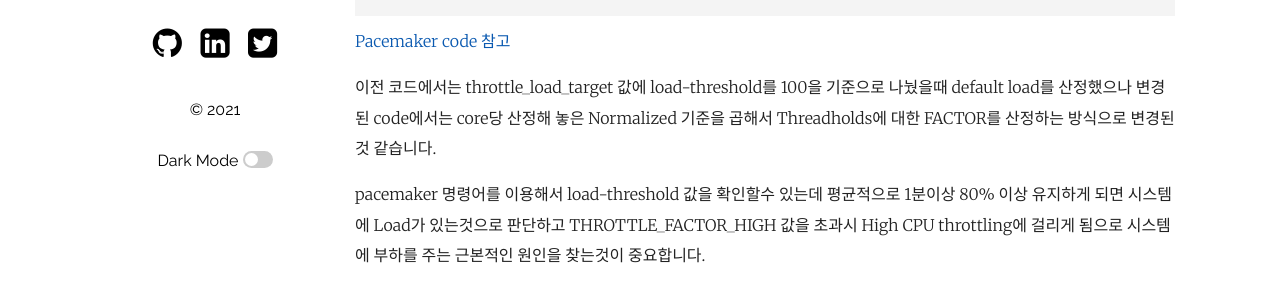
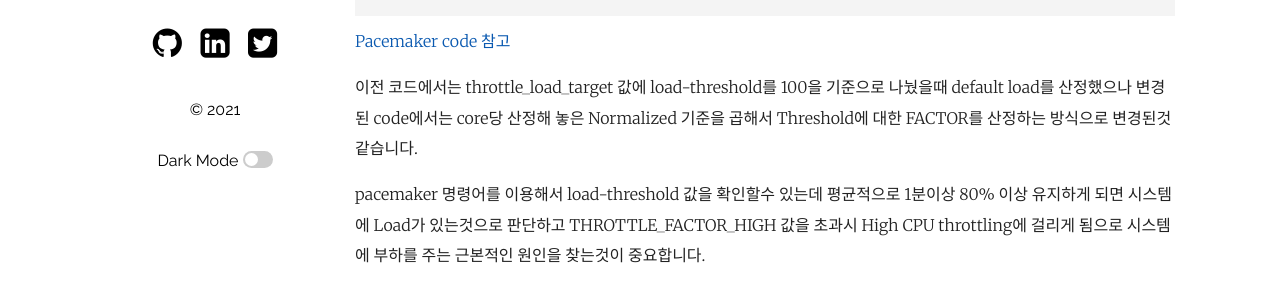
Before and after one commit to hslee77/hslee77.github.io, a Jekyll site: the page built from _posts/2021-05-06-High-CPU-Load-Event.md, in a window 1280 px wide and 900 px high, scrolled down 1306 px. Shown: the part 430-722 px from the top of the window. Built offline with Jekyll 4.4.1, drawn with Linux system fonts in a browser that asks for light colours; some of the changed text lies outside the part shown.

Commit message:
PCS High CPU Load

````diff
--- a/_posts/2021-05-06-High-CPU-Load-Event.md
+++ b/_posts/2021-05-06-High-CPU-Load-Event.md
@@ -80,7 +80,7 @@ throttle_handle_load(float load, const char *desc, int cores)
 ```
 [Pacemaker code 참고] [controld_throttle]
 
-이전 코드에서는 throttle_load_target 값에 load-threshold를 100을 기준으로 나눴을때 default load를 산정했으나 변경된 code에서는 core당 산정해 놓은 Normalized 기준을 곱해서 Threadholds에 대한 FACTOR를 산정하는 방식으로 변경된것 같습니다.
+이전 코드에서는 throttle_load_target 값에 load-threshold를 100을 기준으로 나눴을때 default load를 산정했으나 변경된 code에서는 core당 산정해 놓은 Normalized 기준을 곱해서 Threshold에 대한 FACTOR를 산정하는 방식으로 변경된것 같습니다.
 
 pacemaker 명령어를 이용해서 load-threshold 값을 확인할수 있는데 평균적으로 1분이상 80% 이상 유지하게 되면 시스템에 Load가 있는것으로 판단하고 THROTTLE_FACTOR_HIGH 값을 초과시 High CPU throttling에 걸리게 됨으로 시스템에 부하를 주는 근본적인 원인을 찾는것이 중요합니다.
 
````
Also changed, not shown: other parts of _posts/2021-05-06-High-CPU-Load-Event.md (+1 -1 lines).
